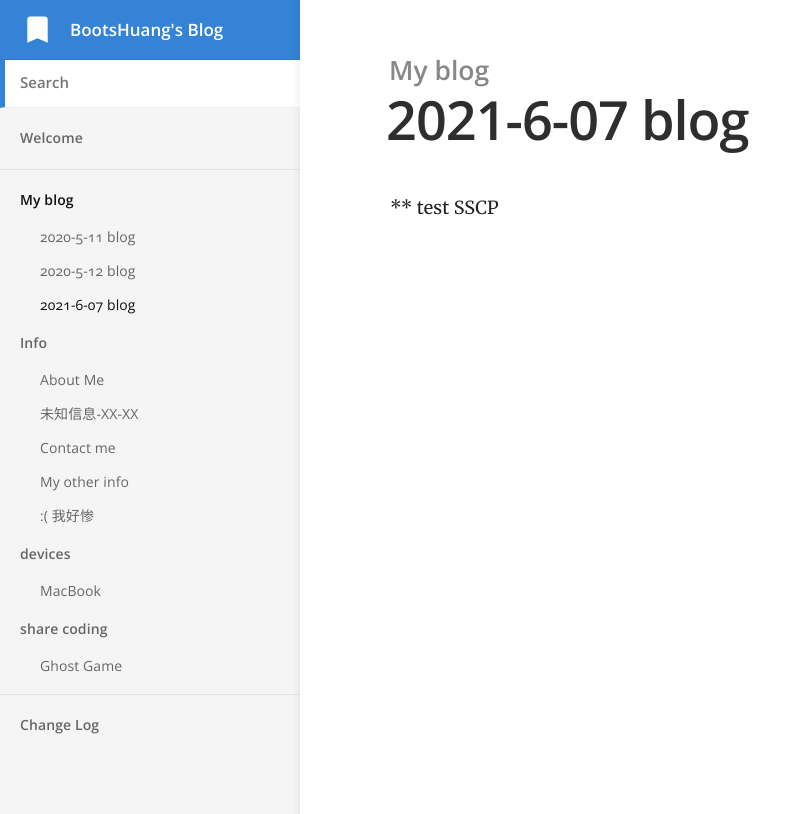
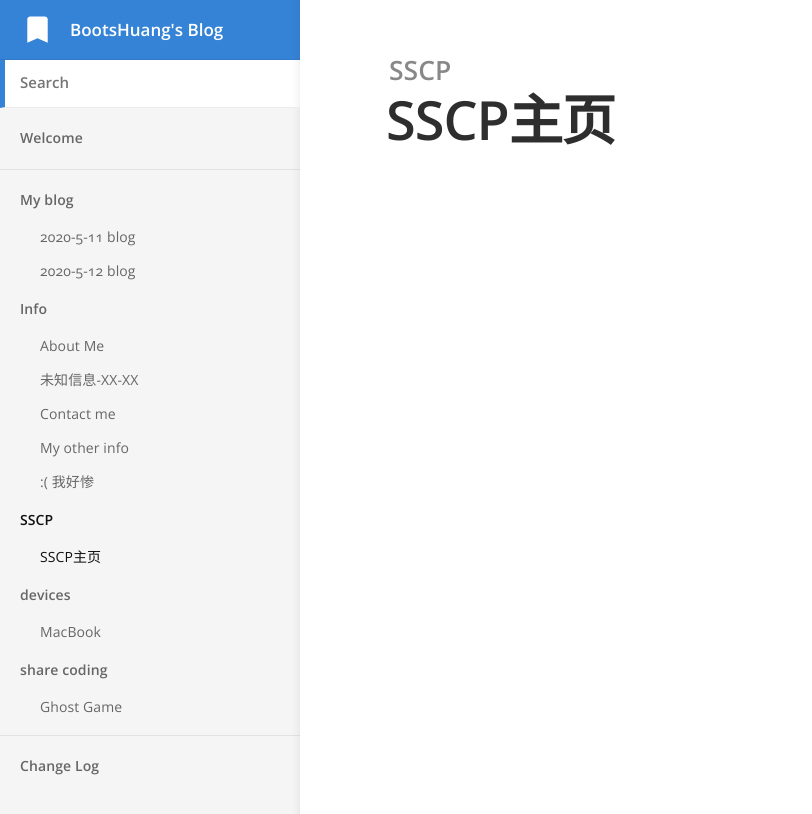
Before and after one commit to BootsHuang/BootsHuang.github.io, a Jekyll site: the page built from _docs/contact-syncing/SSCP.md, in a window 1280 px wide. Shown: the top 814 px of the page, without its empty margins (0-812 px from the left). Built offline with Jekyll 4.4.1, drawn with Linux system fonts in a browser that asks for light colours.

Commit message:
Update SSCP.md

```diff
--- a/_docs/contact-syncing/SSCP.md
+++ b/_docs/contact-syncing/SSCP.md
@@ -1,7 +1,5 @@
 ---
-title: 2021-6-07 blog
-category: My blog
+title: SSCP主页
+category: SSCP
 order: 4
 ---
-
-** test SSCP
```
